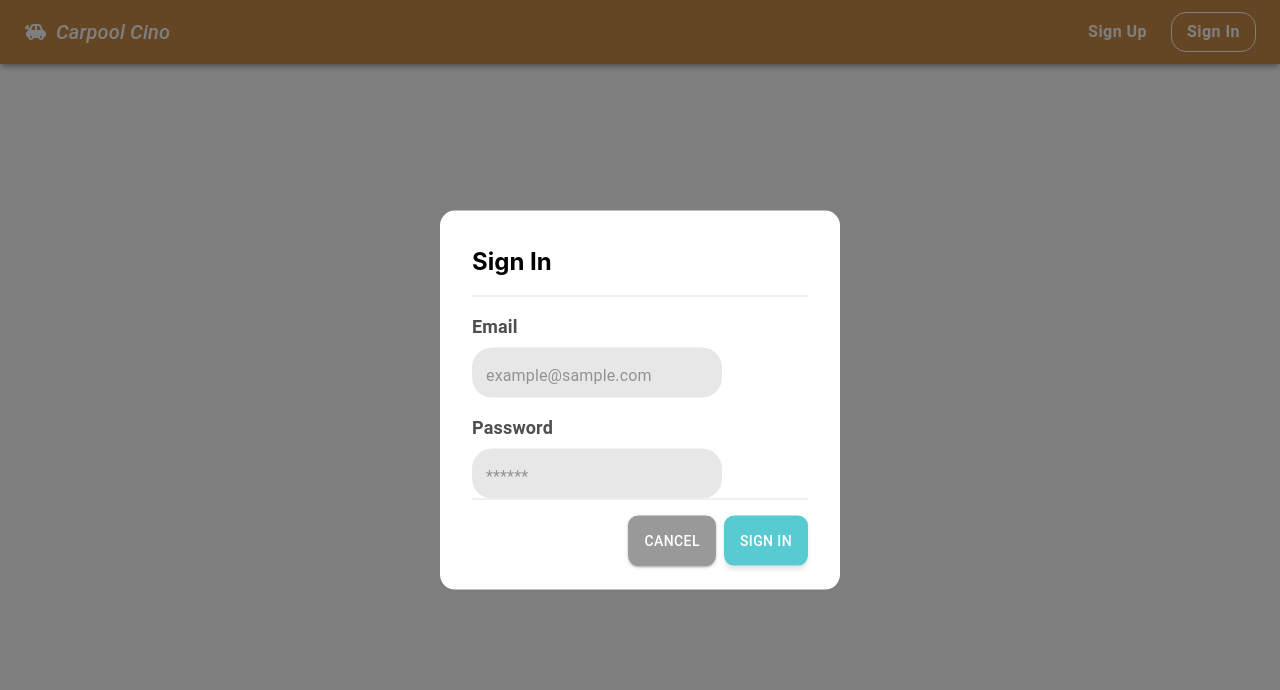
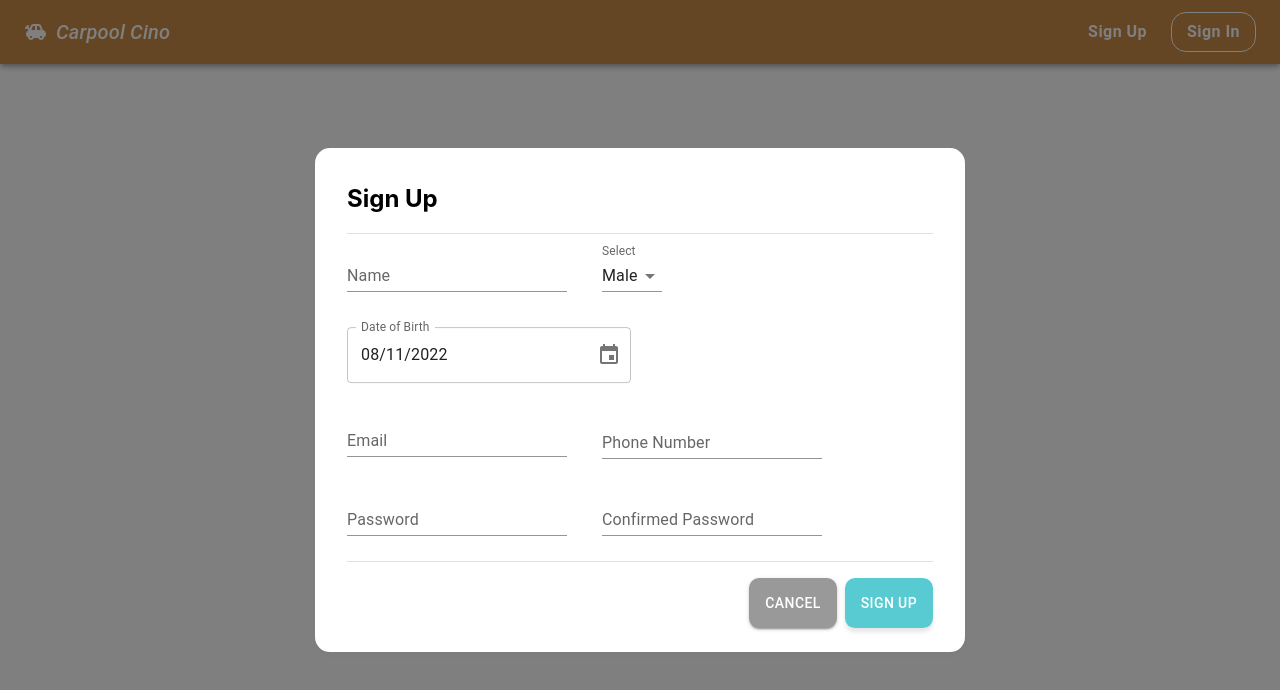
Before and after one commit to boraprae/carpool-cino, a Next.js app: page /components/textfiledForm in a window 1280 px wide. Both pictures are taken after a click on the button "Sign Up". Shown: the top 690 px of the page. Built offline with nearby package versions, Linux system fonts and the light colour scheme.

Commit message:
sign up and sign in value can get now!

```diff
--- a/package.json
+++ b/package.json
@@ -14,10 +14,11 @@
     "@mui/icons-material": "^5.10.14",
     "@mui/material": "^5.10.14",
     "@mui/styled-engine-sc": "^5.10.14",
-    "@mui/x-date-pickers": "^5.0.8",
+    "@mui/x-date-pickers": "^5.0.9",
     "dayjs": "^1.11.6",
     "eslint": "8.27.0",
     "eslint-config-next": "13.0.2",
+    "moment": "^2.29.4",
     "next": "13.0.2",
     "react": "18.2.0",
     "react-dom": "18.2.0",
--- a/pages/components/navbar.js
+++ b/pages/components/navbar.js
@@ -3,15 +3,8 @@ import * as React from "react";
 import AppBar from "@mui/material/AppBar";
 import Grid from "@mui/material/Grid";
 import Toolbar from "@mui/material/Toolbar";
-// import IconButton from "@mui/material/IconButton";
 import Typography from "@mui/material/Typography";
-// import Menu from "@mui/material/Menu";
-// import MenuIcon from "@mui/icons-material/Menu";
 import Container from "@mui/material/Container";
-// import Avatar from "@mui/material/Avatar";
-// import Tooltip from "@mui/material/Tooltip";
-// import MenuItem from "@mui/material/MenuItem";
-// import AdbIcon from "@mui/icons-material/Adb";
 import ToysIcon from "@mui/icons-material/Toys";
 import Box from "@mui/material/Box";
 import Modal from "@mui/material/Modal";
@@ -20,8 +13,24 @@ import TextField from "@mui/material/TextField";
 import TextFieldForm from "./textfiledForm";
 import { styled } from "@mui/material/styles";
 import Divider from "@mui/material/Divider";
+import dayjs from "dayjs";
+import { LocalizationProvider } from "@mui/x-date-pickers/LocalizationProvider";
+import { AdapterDayjs } from "@mui/x-date-pickers/AdapterDayjs";
+import { TimePicker } from "@mui/x-date-pickers/TimePicker";
+import { DateTimePicker } from "@mui/x-date-pickers/DateTimePicker";
+import { DesktopDatePicker } from "@mui/x-date-pickers/DesktopDatePicker";
+import { MobileDatePicker } from "@mui/x-date-pickers/MobileDatePicker";
+import MenuItem from "@mui/material/MenuItem";
+function Navbar() {
+  //modal sign up action
+  const [openSignUp, setOpenSignUp] = React.useState(false);
+  const handleOpenSignUp = () => {
+    setOpenSignUp(true);
+  };
+  const handleCloseSignUp = () => {
+    setOpenSignUp(false);
+  };
 
-function Navbar() {
   //modal sign In action
   const [open, setOpen] = React.useState(false);
   const handleOpen = () => {
@@ -30,6 +39,44 @@ function Navbar() {
   const handleClose = () => {
     setOpen(false);
   };
+  //Sign Up value
+  const [emailSignUp, setEmailSignUp] = React.useState("");
+  const [passwordSignUp, setPasswordSignUp] = React.useState("");
+  const [fullname, setFullName] = React.useState("");
+  const [phoneNum, setPhoneNum] = React.useState("");
+  const [conPassword, setConPassword] = React.useState("");
+  //Date Picker
+  const [dateValue, setDateValue] = React.useState(dayjs());
+
+  const handleChange = (newValue) => {
+    setDateValue(newValue);
+  };
+  const changePhoneNum = (event) => {
+    setPhoneNum(event.target.value);
+  };
+  const changeFullName = (event) => {
+    setFullName(event.target.value);
+  };
+  const changeConPassword = (event) => {
+    setConPassword(event.target.value);
+  };
+  //Gender selector
+  const [gender, setGender] = React.useState("Male");
+  const genders = [
+    {
+      value: "Male",
+      label: "Male",
+    },
+    {
+      value: "Female",
+      label: "Female",
+    },
+  ];
+
+  const handleChangeGender = (event) => {
+    setGender(event.target.value);
+  };
+
   //Sign in value
   const [email, setEmail] = React.useState("");
   const [password, setPassword] = React.useState("");
@@ -41,10 +88,30 @@ function Navbar() {
     setPassword(event.target.value);
   };
 
-  //Sign in function here
+  //!Sign in function here!
   const submitLoginForm = () => {
     console.log(email + " " + password);
     handleClose();
+  };
+
+  //!Sign Up function here!
+  const submitSignUpForm = () => {
+    console.log(
+      email +
+        " " +
+        password +
+        "Name: " +
+        fullname +
+        "Confirmed password: " +
+        conPassword +
+        "Date of birth: " +
+        dateValue +
+        "Phone Number: " +
+        phoneNum +
+        "Gender: " +
+        gender
+    );
+    handleCloseSignUp();
   };
 
   const ColorButton = styled(Button)(({ theme }) => ({
@@ -74,10 +141,6 @@ function Navbar() {
   };
 
   return (
-    // <nav>
-    //   <Link href="/"> Home</Link>
-    //   <Link href="/about"> About</Link>
-    // </nav>
     <AppBar position="fixed" sx={{ background: "#CC8D48" }}>
       <Container maxWidth="xl">
         <Toolbar disableGutters>
@@ -110,7 +173,7 @@ function Navbar() {
             alignItems="center"
           >
             <Button
-              onClick={handleOpen}
+              onClick={handleOpenSignUp}
               variant="text"
               sx={{
                 color: "white",
@@ -136,7 +199,7 @@ function Navbar() {
             >
               Sign In
             </Button>
-            {/* //! Modal for Sign In */}
+            {/* //* Modal for Sign In */}
             <Modal
               open={open}
               onClose={handleClose}
@@ -146,39 +209,27 @@ function Navbar() {
               <Box sx={{ ...style, width: 400 }}>
                 <h2 id="parent-modal-title">Sign In</h2>
                 <Divider />
-                <Typography
-                  sx={{
-                    fontWeight: 700,
-                    fontSize: "18px",
-                    color: "#504E4E",
-                    mt: 2,
-                    mb: 1,
-                  }}
-                >
-                  Email
-                </Typography>
-                <TextFieldForm
-                  placeholderText={"example@sample.com"}
+
+                <TextField
+                  id="standard-email-input"
+                  label="Email"
+                  variant="standard"
                   onChange={changeEmail}
                   value={email}
+                  placeholderText={"example@sample.com"}
+                  sx={{ mt: "10px", mb: "5px" }}
                 />
-                <Typography
-                  sx={{
-                    fontWeight: 700,
-                    fontSize: "18px",
-                    color: "#504E4E",
-                    mt: 2,
-                    mb: 1,
-                  }}
-                >
-                  Password
-                </Typography>
-                <TextFieldForm
-                  placeholderText={"******"}
-                  sx={{ mb: 2 }}
+
+                <TextField
+                  id="standard-password-input"
+                  label="Password"
+                  variant="standard"
                   onChange={changePassword}
                   value={password}
+                  placeholderText={"******"}
+                  sx={{ mt: "10px", mb: "25px" }}
                 />
+
                 <Divider />
                 <Grid
                   container
@@ -195,6 +246,7 @@ function Navbar() {
                       height: "50px",
                       mr: 1,
                     }}
+                    onClick={handleClose}
                   >
                     Cancel
                   </Button>
@@ -204,66 +256,104 @@ function Navbar() {
                 </Grid>
               </Box>
             </Modal>
-            {/* //!Modal for Sign up
+            {/* //!Modal for Sign up */}
             <Modal
-              open={open}
-              onClose={handleClose}
+              open={openSignUp}
+              onClose={handleCloseSignUp}
               aria-labelledby="parent-modal-title"
               aria-describedby="parent-modal-description"
             >
-              <Box sx={{ ...style, width: 400 }}>
+              <Box sx={{ ...style, width: 650 }}>
                 <h2 id="parent-modal-title">Sign Up</h2>
                 <Divider />
                 <Grid
                   container
                   direction="row"
-                  justifyContent="space-between"
+                  justifyContent="flex-start"
                   alignItems="center"
                 >
-                  <Typography
-                    sx={{
-                      fontWeight: 700,
-                      fontSize: "18px",
-                      color: "#504E4E",
-                      mt: 2,
-                      mb: 1,
-                    }}
+                  <TextField
+                    id="standard-name-input"
+                    label="Name"
+                    variant="standard"
+                    onChange={changeFullName}
+                    value={fullname}
+                    sx={{ mt: "10px", mb: "35px", mr: "35px" }}
+                  />
+                  <TextField
+                    id="standard-select-gender"
+                    select
+                    label="Select"
+                    value={gender}
+                    onChange={handleChangeGender}
+                    variant="standard"
+                    sx={{ mt: "10px", mb: "35px", mr: "35px" }}
                   >
-                    Name
-                  </Typography>
-                  <Typography
-                    sx={{
-                      fontWeight: 700,
-                      fontSize: "18px",
-                      color: "#504E4E",
-                      mt: 2,
-                      mb: 1,
-                    }}
-                  >
-                    Date of Birth
-                  </Typography>
+                    {genders.map((option) => (
+                      <MenuItem key={option.value} value={option.value}>
+                        {option.label}
+                      </MenuItem>
+                    ))}
+                  </TextField>
+                </Grid>
+                <LocalizationProvider dateAdapter={AdapterDayjs}>
+                  <DesktopDatePicker
+                    label="Date of Birth"
+                    inputFormat="DD/MM/YYYY"
+                    value={dateValue}
+                    onChange={handleChange}
+                    renderInput={(params) => <TextField {...params} />}
+                  />
+                </LocalizationProvider>
+                <Grid
+                  container
+                  direction="row"
+                  justifyContent="flex-start"
+                  alignItems="center"
+                  mt={2}
+                >
+                  <TextField
+                    id="email-input"
+                    label="Email"
+                    variant="standard"
+                    onChange={changeEmail}
+                    value={email}
+                    sx={{ mt: "10px", mb: "5px", mr: "35px" }}
+                  />
+                  <TextField
+                    id="phone-number-input"
+                    label="Phone Number"
+                    variant="standard"
+                    onChange={changePhoneNum}
+                    value={phoneNum}
+                    sx={{ mt: "10px" }}
+                  />
                 </Grid>
                 <Grid
                   container
                   direction="row"
-                  justifyContent="space-between"
+                  justifyContent="flex-start"
                   alignItems="center"
+                  mt={2}
                 >
-                  <TextFieldForm placeholderText={"example@sample.com"} />
+                  <TextField
+                    id="password-input"
+                    label="Password"
+                    variant="standard"
+                    onChange={changePassword}
+                    value={password}
+                    sx={{ mt: "10px", mb: "25px", mr: "35px" }}
+                  />
+                  <TextField
+                    id="con-password-input"
+                    label="Confirmed Password"
+                    variant="standard"
+                    onChange={changeConPassword}
+                    value={conPassword}
+                    sx={{ mt: "10px", mb: "25px" }}
+                  />
                 </Grid>
 
-                <Typography
-                  sx={{
-                    fontWeight: 700,
-                    fontSize: "18px",
-                    color: "#504E4E",
-                    mt: 2,
-                    mb: 1,
-                  }}
-                >
-                  Password
-                </Typography>
-                <TextFieldForm placeholderText={"******"} sx={{ mb: 2 }} />
                 <Divider />
                 <Grid
                   container
@@ -280,13 +370,16 @@ function Navbar() {
                       height: "50px",
                       mr: 1,
                     }}
+                    onClick={handleCloseSignUp}
                   >
                     Cancel
                   </Button>
-                  <ColorButton variant="container">Sign in</ColorButton>
+                  <ColorButton variant="container" onClick={submitSignUpForm}>
+                    Sign Up
+                  </ColorButton>
                 </Grid>
               </Box>
-            </Modal> */}
+            </Modal>
           </Grid>
         </Toolbar>
       </Container>
--- a/pages/components/textfiledForm.js
+++ b/pages/components/textfiledForm.js
@@ -25,11 +25,10 @@ const CssTextField = styled(TextField)({
   },
 });
 
-export default function TextFieldForm({ placeholderText }) {
+export default function TextFieldForm() {
   return (
     <>
       <CssTextField
-        placeholder={placeholderText}
         id="custom-css-outlined-input"
       />
     </>
```
Also changed, not shown: 1 other file (tests, documents, lock files or other folders).
